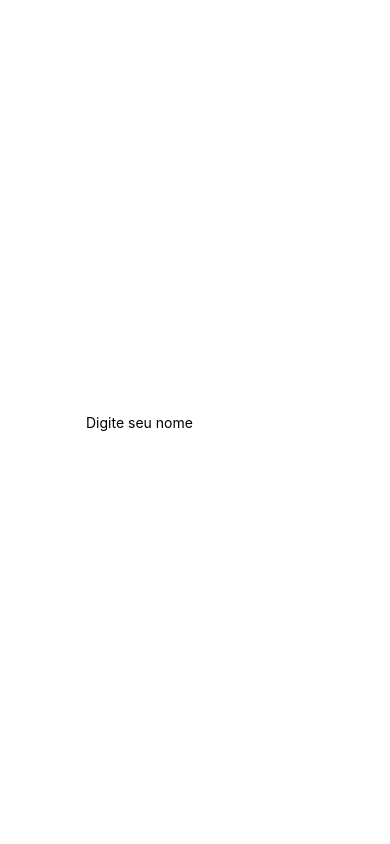
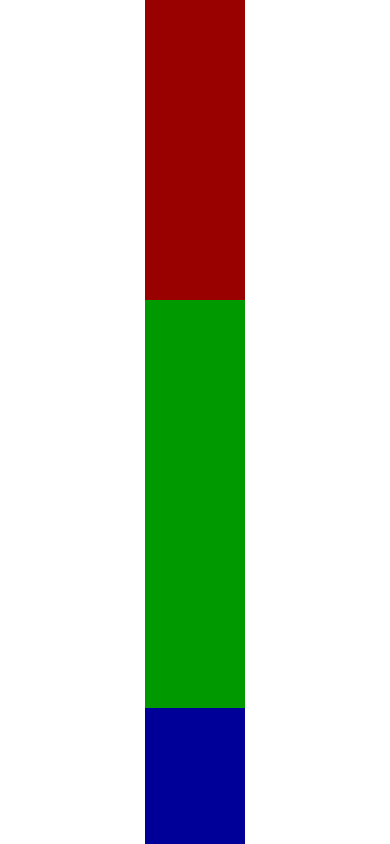
Before and after one commit to Ruan4S/fundamentos-reactnative, a React Native app: screen / in a window 390 px wide. Built offline with nearby package versions, Linux system fonts and the light colour scheme.

Commit message:
feat: exemplos de utilização de flexbox

```diff
--- a/src/App.js
+++ b/src/App.js
@@ -18,11 +18,19 @@ import UsuarioLogado from "./components/UsuarioLogado";
 import ListaProdutos from "./components/produtos/ListaProdutos";
 import ListaProdutosV2 from "./components/produtos/ListaProdutosV2";
 import DigiteSeuNome from "./components/DigiteSeuNome";
+import FlexboxV1 from "./components/layout/FlexboxV1";
+import FlexboxV2 from "./components/layout/FlexboxV2";
+import FlexboxV3 from "./components/layout/FlexboxV3";
+import FlexboxV4 from "./components/layout/FlexboxV4";
 
 export default () => (
   <SafeAreaView style={style.App}>
+    <FlexboxV4 />
+    {/*
+    <FlexboxV3 />
+    <FlexboxV2 />
+    <FlexboxV1 />
     <DigiteSeuNome />
-    {/*
     <ListaProdutosV2 />
     <ListaProdutos />
     <UsuarioLogado usuario={{ nome: "Gui", email: "gui@gui.com" }} />
--- /dev/null
+++ b/src/components/layout/FlexboxV1.js
@@ -0,0 +1,22 @@
+import { StyleSheet, View } from "react-native";
+import Quadrado from "./Quadrado";
+
+export default ({}) => {
+  return (
+    <View style={styles.FlexV1}>
+      <Quadrado />
+      <Quadrado color="#900" />
+      <Quadrado color="#090" />
+      <Quadrado color="#009" />
+      <Quadrado color="#0009" />
+    </View>
+  );
+};
+
+const styles = StyleSheet.create({
+  FlexV1: {
+    backgroundColor: "lightgray",
+    flexGrow: 1,
+    justifyContent: "center",
+  },
+});
--- /dev/null
+++ b/src/components/layout/FlexboxV2.js
@@ -0,0 +1,24 @@
+import { StyleSheet, View } from "react-native";
+import Quadrado from "./Quadrado";
+
+export default ({}) => {
+  return (
+    <View style={styles.FlexV2}>
+      <Quadrado />
+      <Quadrado color="#900" />
+      <Quadrado color="#090" />
+      <Quadrado color="#009" />
+      <Quadrado color="#0009" />
+    </View>
+  );
+};
+
+const styles = StyleSheet.create({
+  FlexV2: {
+    backgroundColor: "lightgray",
+    flex: 1,
+    width: "100%",
+    alignItems: "center",
+    justifyContent: "center",
+  },
+});
--- /dev/null
+++ b/src/components/layout/FlexboxV3.js
@@ -0,0 +1,26 @@
+import { StyleSheet, View } from "react-native";
+import Quadrado from "./Quadrado";
+
+export default ({}) => {
+  return (
+    <View style={styles.FlexV3}>
+      <Quadrado color="#000" lado={20} />
+      <Quadrado color="#900" lado={30} />
+      <Quadrado color="#090" lado={40} />
+      <Quadrado color="#009" lado={50} />
+      <Quadrado color="#0009" lado={60} />
+    </View>
+  );
+};
+
+const styles = StyleSheet.create({
+  FlexV3: {
+    backgroundColor: "lightgray",
+    height: 350,
+    width: "100%",
+
+    flexDirection: "row",
+    alignItems: "flex-start",
+    justifyContent: "space-evenly",
+  },
+});
--- /dev/null
+++ b/src/components/layout/FlexboxV4.js
@@ -0,0 +1,32 @@
+import { StyleSheet, View } from "react-native";
+
+export default ({}) => {
+  return (
+    <View style={styles.FlexV4}>
+      <View style={styles.V0} />
+      <View style={styles.V1} />
+      <View style={styles.V2} />
+    </View>
+  );
+};
+
+const styles = StyleSheet.create({
+  FlexV4: {
+    backgroundColor: "lightgray",
+    width: 100,
+
+    flex: 1,
+  },
+  V0: {
+    backgroundColor: "#900",
+    height: 300,
+  },
+  V1: {
+    backgroundColor: "#090",
+    flex: 3,
+  },
+  V2: {
+    backgroundColor: "#009",
+    flex: 1,
+  },
+});
--- /dev/null
+++ b/src/components/layout/Quadrado.js
@@ -0,0 +1,7 @@
+import { View } from "react-native";
+
+export default ({ lado, color }) => {
+  const ladoFinal = lado || 50;
+
+  return <View style={{ height: ladoFinal, width: ladoFinal, backgroundColor: color || "#000" }} />;
+};
```
